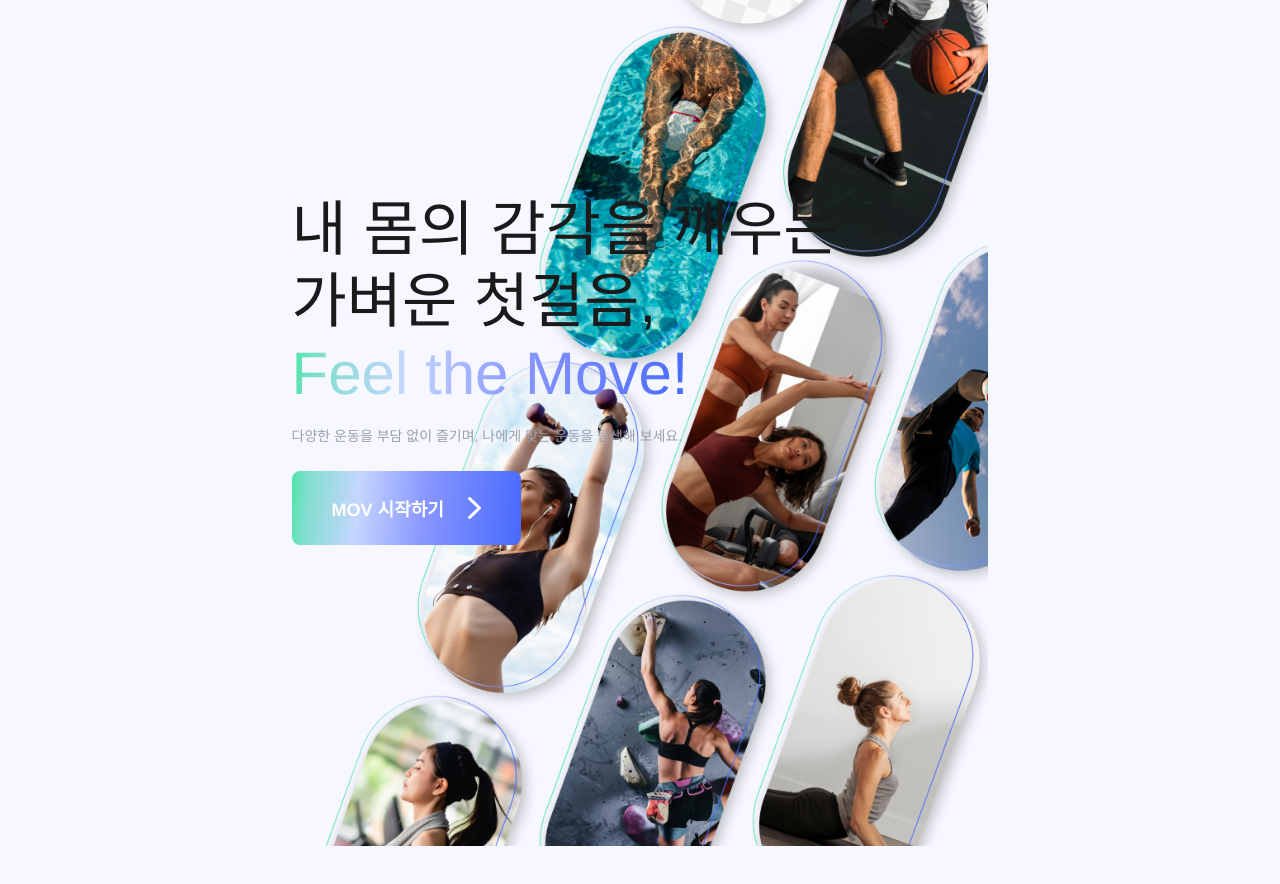
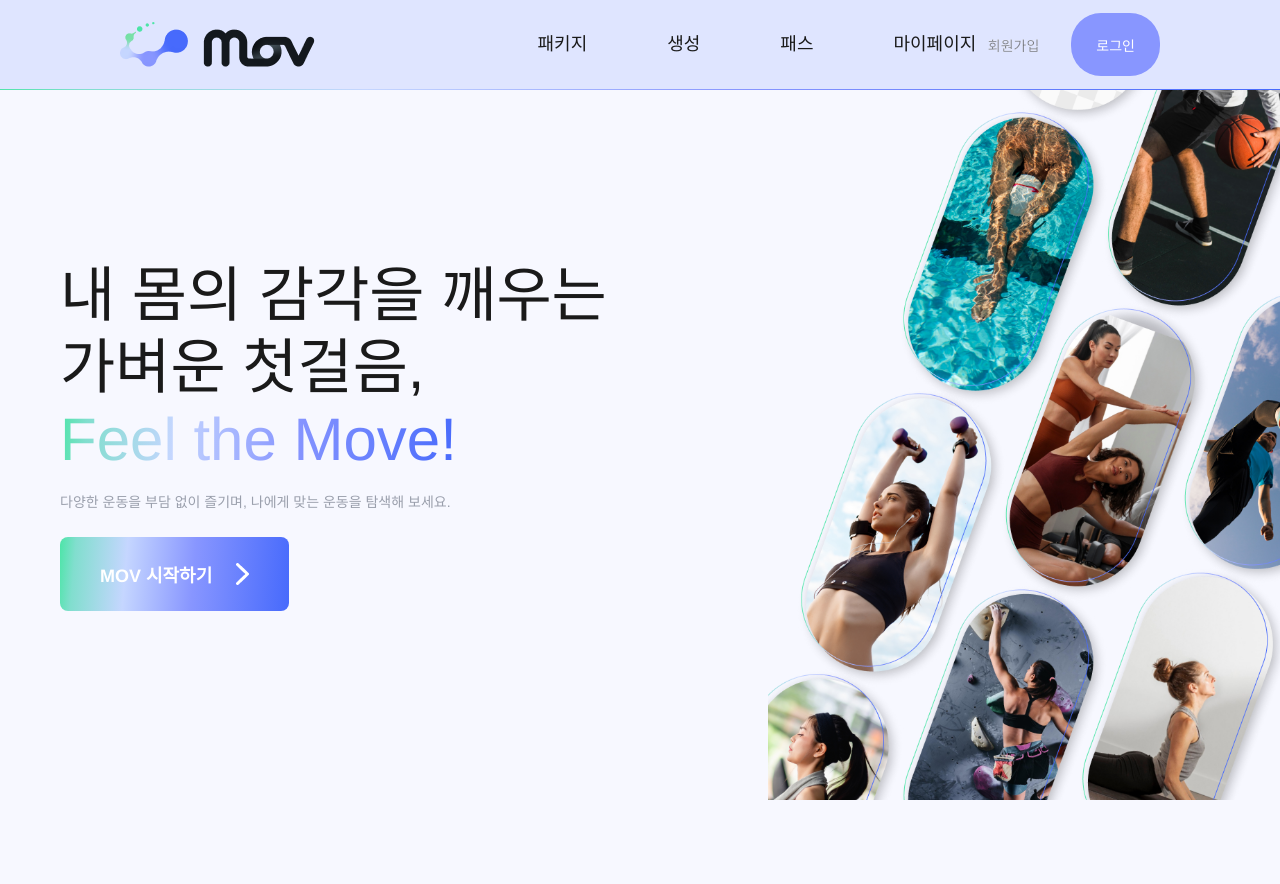
Before and after one commit to lion4thon/FrontEnd, a React (Vite) app: page / in a window 1280 px wide. Shown: the top 884 px of the page. After the commit the page ends 800 px from the top, so only its background shows below. Built offline with nearby package versions, Linux system fonts and the light colour scheme.

Commit message:
[Fix] 헤더 바, 온보딩 화면 수정

```diff
--- a/src/components/Header/Header.styles.ts
+++ b/src/components/Header/Header.styles.ts
@@ -4,10 +4,9 @@ const H = {
   // 전체 헤더 영역
   Container: styled.header`
     display: flex;
-    justify-content: center;
     align-items: center;
     height: 90px;
-    width: 100%;
+    width: 100vw;
     background-color: var(--primary-04);
     border-bottom: 1px solid transparent;
     border-image: linear-gradient(
@@ -19,27 +18,30 @@ const H = {
         rgba(76, 229, 167, 1) 100%
       )
       1;
-    padding: 10px 80px 10px 10px; /* slight left shift */
-    position: sticky;
+    padding: 0;
+    position: fixed;
     top: 0;
     left: 0;
     right: 0;
     z-index: 100;
+    box-sizing: border-box;
   `,
 
   // 내부 flex 영역
   Inner: styled.div`
     display: flex;
     align-items: center;
-    justify-content: center;
-    gap: 32px;
+    justify-content: space-between;
+    gap: 0;
     width: 100%;
-    max-width: 1440px;
+    padding: 0 120px;
+    box-sizing: border-box;
   `,
 
   // 로고 이미지
   Logo: styled.img`
-    flex: 1;
+    flex-shrink: 0;
+    height: auto;
   `,
 
   // 중앙 네비게이션 메뉴
@@ -68,7 +70,7 @@ const H = {
   // 우측 로그인/회원가입 영역
   UserMenu: styled.div`
     display: flex;
-    flex: 1;
+    flex-shrink: 0;
     justify-content: flex-end;
     align-items: center;
     gap: 32px;
--- a/src/components/Onboarding/Onboarding.styles.ts
+++ b/src/components/Onboarding/Onboarding.styles.ts
@@ -3,29 +3,70 @@ import styled from "styled-components";
 export const Container = styled.div`
   display: flex;
   flex-direction: row;
-  justify-content: center;
+  justify-content: space-between;
+  align-items: flex-start;
   position: relative;
-  height: 936px;
+  min-height: calc(100vh - 90px);
+  padding: 0;
   background-color: var(--bg-white);
+  width: 100%;
+  padding-top: 260.5px;
+
+  @media (max-width: 1440px) {
+    padding-top: 200px;
+  }
+
+  @media (max-width: 1024px) {
+    padding-top: 120px;
+  }
+
+  @media (max-width: 768px) {
+    padding-top: 80px;
+  }
 `;
 
 export const Inner = styled.div`
   display: flex;
   flex-direction: column;
   gap: 40px;
-  max-width: 1200px;
-  width: 100%;
+  width: auto;
   z-index: 1;
-  padding-top: 194px;
-  padding-right: 150px;
+  padding: 80px 0 80px 40px;
   align-items: flex-start;
+  position: relative;
+
+  @media (max-width: 1440px) {
+    padding: 60px 0 60px 60px;
+  }
+
+  @media (max-width: 1024px) {
+    padding: 40px 0 40px 40px;
+    gap: 32px;
+  }
+
+  @media (max-width: 768px) {
+    padding: 40px 24px;
+    gap: 24px;
+    width: 100%;
+  }
 `;
 
 export const TextSection = styled.div`
   display: flex;
   flex-direction: column;
   gap: 24px;
-  max-width: 800px;
+  max-width: 600px;
+  width: 100%;
+
+  @media (max-width: 1024px) {
+    max-width: 500px;
+    gap: 20px;
+  }
+
+  @media (max-width: 768px) {
+    max-width: 100%;
+    gap: 16px;
+  }
 `;
 
 export const Title = styled.h1`
@@ -93,22 +134,44 @@ export const VectorIcon = styled.img`
 `;
 
 export const RightVisual = styled.div`
-  position: absolute;
+  position: fixed;
   right: 0;
-  top: 0px;
-  height: 846px;
+  top: 90px;
+  height: calc(100vh - 90px);
   display: flex;
-  align-items: center;
+  align-items: flex-start;
+  justify-content: flex-end;
   pointer-events: none;
+  z-index: 0;
+  width: 50%;
 
   img {
     height: 100%;
     width: auto;
+    max-width: 100%;
+    object-fit: cover;
+    object-position: top right;
     filter: drop-shadow(var(--drop-shadow));
     user-select: none;
   }
 
+  @media (max-width: 1440px) {
+    width: 45%;
+  }
+
+  @media (max-width: 1280px) {
+    width: 40%;
+  }
+
   @media (max-width: 1024px) {
+    width: 35%;
+
+    img {
+      object-fit: contain;
+    }
+  }
+
+  @media (max-width: 768px) {
     display: none;
   }
 `;
--- a/src/components/Onboarding/Onboarding.tsx
+++ b/src/components/Onboarding/Onboarding.tsx
@@ -3,9 +3,12 @@ import * as S from "./Onboarding.styles";
 import "../../styles/styleguide.css";
 import vector64 from "../../assets/vector-64.png";
 import frame122 from "../../assets/Frame-122.png";
+import Header from "../Header/Header";
 
 const Onboarding: React.FC = () => {
   return (
+    <>
+      <Header />
       <S.Container>
         <S.Inner>
           <S.TextSection>
@@ -32,6 +35,7 @@ const Onboarding: React.FC = () => {
           <img src={frame122} alt="Hero collage" />
         </S.RightVisual>
       </S.Container>
+    </>
   );
 };
 
--- a/src/index.css
+++ b/src/index.css
@@ -1,4 +1,10 @@
 /* Reset Vite defaults to fit the MOV design system */
+* {
+  margin: 0;
+  padding: 0;
+  box-sizing: border-box;
+}
+
 :root {
   -webkit-font-smoothing: antialiased;
   -moz-osx-font-smoothing: grayscale;
--- a/src/pages/Create/Create.styles.ts
+++ b/src/pages/Create/Create.styles.ts
@@ -6,4 +6,7 @@ export const Container = styled.div`
   gap: 40px;
   width: 100%;
   padding: 40px 120px;
+  padding-top: calc(90px + 40px);
+  min-height: calc(100vh - 90px);
+  box-sizing: border-box;
 `;
--- a/src/pages/Create/Create.tsx
+++ b/src/pages/Create/Create.tsx
@@ -5,9 +5,12 @@ import { StoreSelection } from "./StoreSelection";
 import { ProfileSettings } from "./ProfileSettings";
 import { Reservation } from "./Reservation";
 import { AI } from "./AI";
+import Header from "../../components/Header/Header";
 
 export const Create: React.FC = () => {
   return (
+    <>
+      <Header />
       <S.Container>
         <Description />
         <StoreSelection />
@@ -15,6 +18,7 @@ export const Create: React.FC = () => {
         <Reservation />
         <AI />
       </S.Container>
+    </>
   );
 };
 
--- a/src/pages/Create/Reservation.styles.ts
+++ b/src/pages/Create/Reservation.styles.ts
@@ -1,4 +1,20 @@
 import styled from "styled-components";
+
+export const Login = styled.span`
+  flex-shrink: 0;
+  flex-basis: auto;
+  position: relative;
+  height: 36px;
+  color: #666a76;
+  font-family: var(--h3-font-family);
+  font-size: var(--h3-font-size);
+  font-weight: var(--h3-font-weight);
+  line-height: 36px;
+  text-align: left;
+  white-space: nowrap;
+  letter-spacing: var(--h3-letter-spacing);
+  transition: color 0.2s ease;
+`;
 
 export const MainContainer = styled.div`
   display: flex;
@@ -22,21 +38,10 @@ export const MainContainer = styled.div`
   transition: all 0.2s ease;
 
   &:hover {
-    background: var(--gray-300);
+    background: var(--Primary-01, #4368ff);
+
+    ${Login} {
+      color: #fff;
+    }
   }
 `;
-
-export const Login = styled.span`
-  flex-shrink: 0;
-  flex-basis: auto;
-  position: relative;
-  height: 36px;
-  color: #666a76;
-  font-family: var(--h3-font-family);
-  font-size: var(--h3-font-size);
-  font-weight: var(--h3-font-weight);
-  line-height: 36px;
-  text-align: left;
-  white-space: nowrap;
-  letter-spacing: var(--h3-letter-spacing);
-`;
--- a/src/pages/Create/StoreSelection/DivWrapper.styles.ts
+++ b/src/pages/Create/StoreSelection/DivWrapper.styles.ts
@@ -10,7 +10,7 @@ export const SearchInput = styled.div`
   display: flex;
   flex: 0 0 auto;
   gap: 10px;
-  padding: 16px 24px;
+  padding: 16px 16px;
   position: relative;
   width: 100%;
 
@@ -28,8 +28,8 @@ export const Icon = styled.div`
   flex-shrink: 0;
 
   img {
-    width: 20px;
-    height: 20px;
+    width: 46px;
+    height: 46px;
     object-fit: contain;
   }
 `;
--- a/src/pages/Create/StoreSelection/DivWrapper.tsx
+++ b/src/pages/Create/StoreSelection/DivWrapper.tsx
@@ -1,6 +1,6 @@
 import React from "react";
 import * as S from "./DivWrapper.styles";
-import searchIcon from "../../../assets/Vector.png";
+import searchIcon from "../../../assets/gg_search.png";
 
 interface DivWrapperProps {
   className?: string;
--- a/src/styles/styleguide.css
+++ b/src/styles/styleguide.css
@@ -1,3 +1,9 @@
+* {
+  margin: 0;
+  padding: 0;
+  box-sizing: border-box;
+}
+
 :root {
   --bg-white: rgba(247, 248, 255, 1);
   --black: rgba(26, 26, 26, 1);
```
Also changed, not shown: src/assets/gg_search.png (added). Lines whose indentation alone changed are shown as unchanged.
